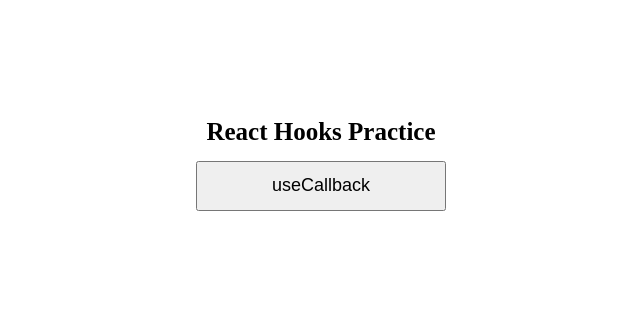
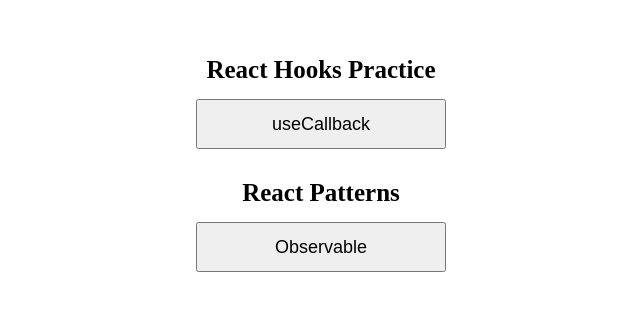
Before and after one commit to outclassstudio/react-hooks-practice, a React (Vite) app: page / in a window 1280 px wide. Shown: the part 236-546 px from the top of the page, without its empty margins (319-959 px from the left). Built offline with nearby package versions, Linux system fonts and the light colour scheme.

Commit message:
Feat: Set Pattern

```diff
--- a/src/App.tsx
+++ b/src/App.tsx
@@ -1,4 +1,5 @@
 import { BrowserRouter as Router, Routes, Route } from "react-router-dom";
+import ObservableMain from "./components/observable/ObservableMain";
 import MainPage from "./pages/MainPage";
 import UseCallbackPractice from "./pages/UseCallbackPractice";
 
@@ -8,6 +9,7 @@ function App() {
       <Routes>
         <Route path="/" element={<MainPage />} />
         <Route path="/usecallback" element={<UseCallbackPractice />} />
+        <Route path="/observable" element={<ObservableMain />} />
       </Routes>
     </Router>
   );
--- /dev/null
+++ b/src/components/observable/ObservableMain.tsx
@@ -0,0 +1,3 @@
+export default function ObservableMain() {
+  return <div>Observable패턴</div>;
+}
--- a/src/pages/MainPage.tsx
+++ b/src/pages/MainPage.tsx
@@ -16,21 +16,34 @@ export default function MainPage() {
 
   return (
     <MainDiv>
-      React Hooks Practice
-      <NormalBtn onClick={(e) => handleButtonClick(e, "/usecallback")}>
-        useCallback
-      </NormalBtn>
+      <SubContainer>
+        React Hooks Practice
+        <NormalBtn onClick={(e) => handleButtonClick(e, "/usecallback")}>
+          useCallback
+        </NormalBtn>
+      </SubContainer>
+      <SubContainer>
+        React Patterns
+        <NormalBtn onClick={(e) => handleButtonClick(e, "/observable")}>
+          Observable
+        </NormalBtn>
+      </SubContainer>
     </MainDiv>
   );
 }
 
 const MainDiv = styled(FlexColumnDiv)`
-  font-size: 25px;
-  font-weight: bold;
-  gap: 15px;
+  gap: 30px;
   height: 100vh;
   width: 100vw;
 `;
+
+const SubContainer = styled(FlexColumnDiv)`
+  font-weight: bold;
+  font-size: 25px;
+  gap: 15px;
+`;
+
 const NormalBtn = styled.button`
   height: 50px;
   width: 250px;
```
